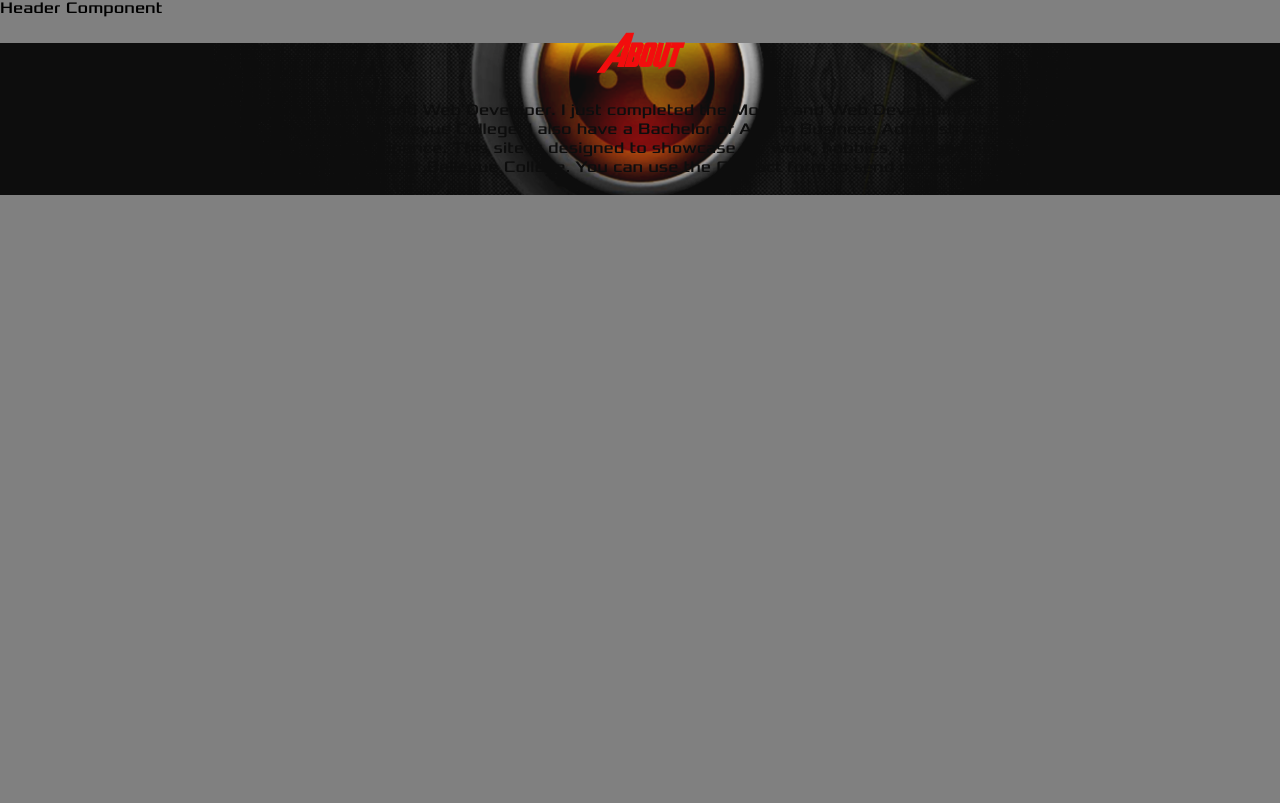
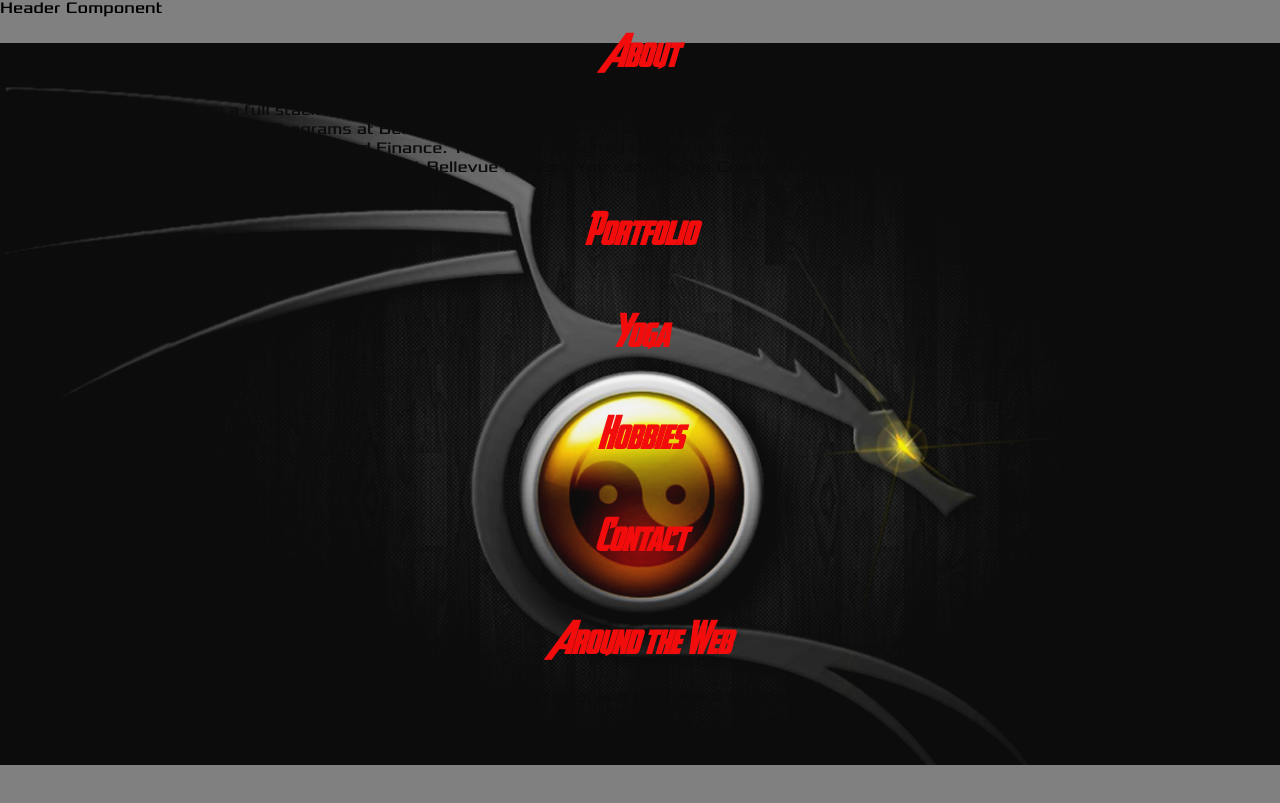
Before and after one commit to G206/www-react, a React (Create React App) app: page / in a window 1280 px wide. Shown: the part 373-1176 px from the top of the page. Before the commit the page ends 800 px from the top, so only its background shows below. Built offline with nearby package versions, Linux system fonts and the light colour scheme.

Commit message:
Created the basic sections of the www site, About, Portfolio, Yoga, Hobbies, Contact, FollowMe, Footer. Only place holder text right now.

```diff
--- a/src/components/contact.js
+++ b/src/components/contact.js
@@ -0,0 +1,17 @@
+import React, { Component } from 'react';
+import '../css/master.css';
+
+class Contact extends Component {
+    render() {
+        return (
+            <div className="" id="hobbies">
+                <h1>Contact</h1>
+                <div className="">
+                    FORM
+                </div>
+            </div>
+        );
+    }
+}
+
+export default Contact;
--- a/src/components/follow.js
+++ b/src/components/follow.js
@@ -0,0 +1,19 @@
+import React, { Component } from 'react';
+import '../css/master.css';
+
+class Follow extends Component {
+    render() {
+        return (
+            <div className="" id="followMe">
+                <h1>Around the Web</h1>
+                <h4>Follow me around the internet as I build projects, develop my
+                    portfolio, and blog about technology.</h4>
+                <div className="">
+                    LINKS
+                </div>
+            </div>
+        );
+    }
+}
+
+export default Follow;
--- a/src/components/footer.js
+++ b/src/components/footer.js
@@ -0,0 +1,15 @@
+import React, { Component } from 'react';
+import '../css/master.css';
+
+class Footer extends Component {
+    render() {
+        return (
+            <div className="">
+                Copyright Gabe &copy; 2017 - Social Media Links Not Active Yet - Please
+                Email Gabe@w3dev.io
+            </div>
+        );
+    }
+}
+
+export default Footer;
--- a/src/components/hobbies.js
+++ b/src/components/hobbies.js
@@ -0,0 +1,17 @@
+import React, { Component } from 'react';
+import '../css/master.css';
+
+class Hobbies extends Component {
+    render() {
+        return (
+            <div className="" id="hobbies">
+                <h1>Hobbies</h1>
+                <div className="">
+                    SLIDES
+                </div>
+            </div>
+        );
+    }
+}
+
+export default Hobbies;
--- a/src/components/main.js
+++ b/src/components/main.js
@@ -1,6 +1,12 @@
 import React, { Component } from 'react';
 import '../css/master.css';
 import About from './about';
+import Portfolio from './portfolio';
+import Yoga from './yoga';
+import Hobbies from './hobbies';
+import Contact from './contact';
+import Follow from './follow';
+import Footer from './footer';
 
 
 class Main extends Component {
@@ -8,6 +14,12 @@ class Main extends Component {
         return (
             <div className="" id="mainWeb">
                 <About/>
+                <Portfolio/>
+                <Yoga/>
+                <Hobbies/>
+                <Contact/>
+                <Follow/>
+                <Footer/>
             </div>
         );
     }
--- a/src/components/portfolio.js
+++ b/src/components/portfolio.js
@@ -0,0 +1,17 @@
+import React, { Component } from 'react';
+import '../css/master.css';
+
+class Portfoloio extends Component {
+    render() {
+        return (
+            <div className="" id="portfolio">
+                <h1>Portfolio</h1>
+                <div className="">
+                    SLIDES
+                </div>
+            </div>
+        );
+    }
+}
+
+export default Portfoloio;
--- a/src/components/yoga.js
+++ b/src/components/yoga.js
@@ -0,0 +1,17 @@
+import React, { Component } from 'react';
+import '../css/master.css';
+
+class Yoga extends Component {
+    render() {
+        return (
+            <div className="" id="yoga">
+                <h1>Yoga</h1>
+                <div className="">
+                    SLIDES
+                </div>
+            </div>
+        );
+    }
+}
+
+export default Yoga;
```
